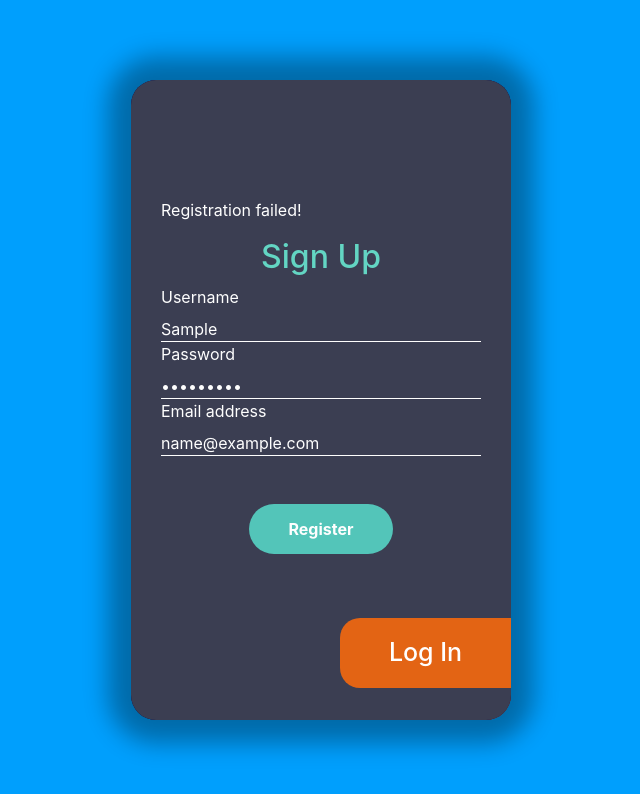
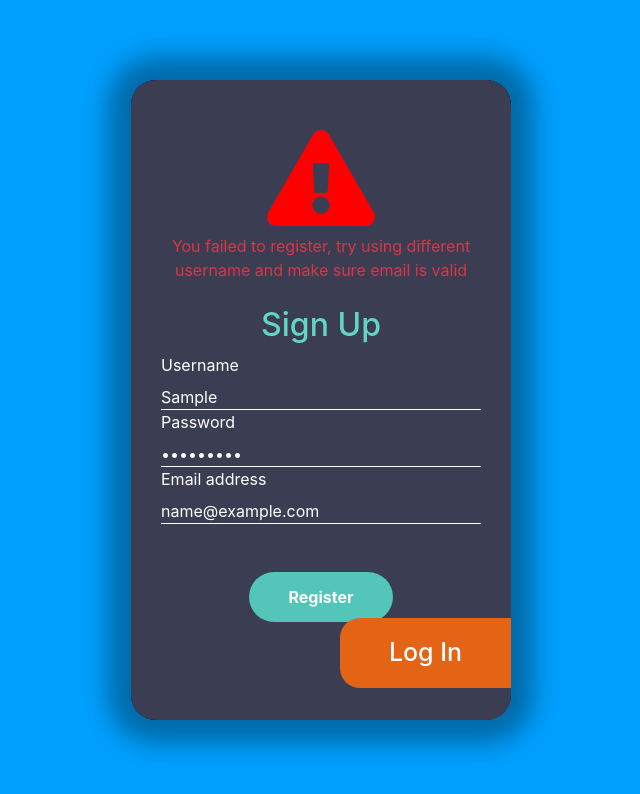
Before and after one commit to Nemanjavit/tv-shows, a React (Create React App) app in the folder shows/: page / in a window 1280 px wide. Both pictures are taken after typing "Sample", "Sample123", "name@example.com" into the empty fields and a click on the button "Register". Shown: the top 794 px of the page, without its empty margins (319-959 px from the left). Built offline with nearby package versions, Linux system fonts and the light colour scheme; no server answers.

Commit message:
added warnings

```diff
--- a/shows/db.json
+++ b/shows/db.json
@@ -373,6 +373,13 @@
       "username": "sadsad",
       "shows": [],
       "id": 5
+    },
+    {
+      "email": "asdsad@sa",
+      "password": "$2a$10$U6ShQlrDmm8x.A7JeTBStOuzY11zUmmzwaXTYyoE3Wf3T7YUyD0rK",
+      "username": "sad",
+      "shows": [],
+      "id": 6
     }
   ]
 }
--- a/shows/src/components/Home.jsx
+++ b/shows/src/components/Home.jsx
@@ -14,6 +14,9 @@ const Home = () => {
 
 	const openRegister = () => {
 		setisOpenLogin(false);
+	};
+	const registerSuccess = () => {
+		setisOpenLogin(true);
 	};
 
 	// Register form styles
@@ -47,9 +50,7 @@ const Home = () => {
 		[`${styles.signup}`]: true,
 		[`${styles.signup_show}`]: isOpenLogin,
 	});
-	const registerSuccess = () => {
-		setisOpenLogin(true);
-	};
+
 	return (
 		<div className="home" style={{ backgroundColor: "#009FFD" }}>
 			<Container>
--- a/shows/src/components/Login.jsx
+++ b/shows/src/components/Login.jsx
@@ -3,9 +3,12 @@ import styles from "../scss/Register.module.scss";
 import { loginUser } from "./http-requestes";
 import { useHistory } from "react-router-dom";
 import classNames from "classnames";
+import { faExclamationTriangle } from "@fortawesome/free-solid-svg-icons";
+import { FontAwesomeIcon } from "@fortawesome/react-fontawesome";
 
 const Login = () => {
 	const [login, setLogin] = useState({ email: "", password: "" });
+	const [showAlert, setShowAlert] = useState(false);
 	let history = useHistory();
 
 	const updateField = (e) => {
@@ -18,11 +21,15 @@ const Login = () => {
 	const submitHandler = (e) => {
 		e.preventDefault();
 		console.log(login);
-		loginUser(login).then((res) => {
-			console.log(res);
-			localStorage.setItem("token", res.data.accessToken);
-			history.push("/shows");
-		});
+		loginUser(login)
+			.then((res) => {
+				console.log(res);
+				localStorage.setItem("token", res.data.accessToken);
+				history.push("/shows");
+			})
+			.catch((err) => {
+				setShowAlert(true);
+			});
 	};
 
 	// styles
@@ -34,8 +41,23 @@ const Login = () => {
 		[`${styles.register_button}`]: true,
 		"my-5": true,
 	});
+	const warningStyles = classNames({
+		"d-none": !showAlert,
+		[`${styles.warning}`]: true,
+	});
 	return (
 		<form onSubmit={submitHandler} className={formStyles}>
+			<div className={warningStyles}>
+				<FontAwesomeIcon
+					icon={faExclamationTriangle}
+					className={styles.triangle_dark}
+				/>
+				<p className="text-dark text-center py-2">
+					You failed to login, make sure you are using correct email and
+					passowrd!
+				</p>
+			</div>
+
 			<h2 className={styles.form_heading}>Sign In</h2>
 			<div className={styles.input_group}>
 				<label htmlFor="email-login" className={styles.form_label}>
--- a/shows/src/components/Register.jsx
+++ b/shows/src/components/Register.jsx
@@ -2,15 +2,17 @@ import React, { useState } from "react";
 import { registerUser } from "./http-requestes";
 import classNames from "classnames";
 import styles from "../scss/Register.module.scss";
+import { faExclamationTriangle } from "@fortawesome/free-solid-svg-icons";
+import { FontAwesomeIcon } from "@fortawesome/react-fontawesome";
 
-const Register = (props, handleSucces) => {
+const Register = ({ handleSucces }) => {
+	const [showAlert, setShowAlert] = useState(false);
 	const [user, setUser] = useState({
 		email: "",
 		password: "",
 		username: "",
 		shows: [],
 	});
-	const [showalert, setShowalert] = useState(false);
 
 	const updateField = (e) => {
 		setUser({
@@ -19,15 +21,12 @@ const Register = (props, handleSucces) => {
 		});
 	};
 
-	const errorHandler = () => {
-		return <p className="text-white">Registration failed!</p>;
-	};
 	const submitHandler = (e) => {
 		e.preventDefault();
 		// opening log in form if register is success
 		registerUser(user)
 			.then((res) => {
-				props.handleSucces();
+				handleSucces();
 				// clearing fields
 				setUser({
 					email: "",
@@ -36,8 +35,7 @@ const Register = (props, handleSucces) => {
 				});
 			})
 			.catch((err) => {
-				setShowalert(true);
-				console.log(err, "this is error log");
+				setShowAlert(true);
 			});
 	};
 
@@ -46,10 +44,24 @@ const Register = (props, handleSucces) => {
 		"my-5": true,
 		[`${styles.register_button}`]: true,
 	});
+	const warningStyles = classNames({
+		"d-none": !showAlert,
+		[`${styles.warning}`]: true,
+	});
+
 	return (
 		<>
 			<form onSubmit={submitHandler} className={styles.register_form}>
-				{showalert ? errorHandler() : null}
+				<div className={warningStyles}>
+					<FontAwesomeIcon
+						icon={faExclamationTriangle}
+						className={styles.triangle}
+					/>
+					<p className="text-danger text-center py-2">
+						You failed to register, try using different username and make sure
+						email is valid
+					</p>
+				</div>
 				<h2 className={styles.form_heading}>Sign Up</h2>
 				<div className={styles.input_group}>
 					<label htmlFor="username" className={styles.form_label}>
--- a/shows/src/scss/Register.module.scss
+++ b/shows/src/scss/Register.module.scss
@@ -20,7 +20,19 @@
 .link:hover {
 	color: #007bff;
 }
-
+.warning {
+	display: flex;
+	flex-direction: column;
+	align-items: center;
+}
+.triangle {
+	color: red;
+	font-size: 6rem;
+}
+.triangle_dark {
+	font-size: 6rem;
+	color: black;
+}
 .form_heading {
 	text-align: center;
 	color: $light-green;
```
